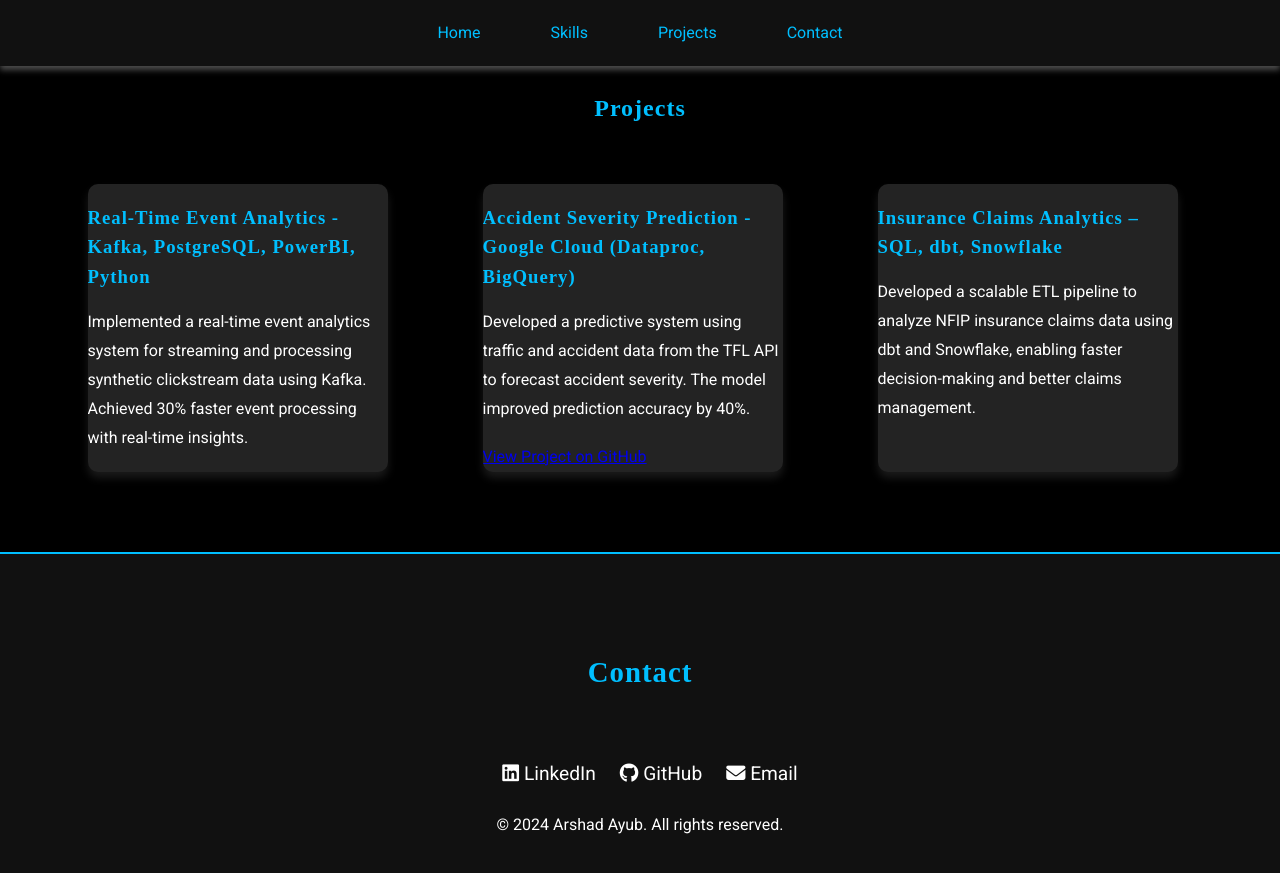
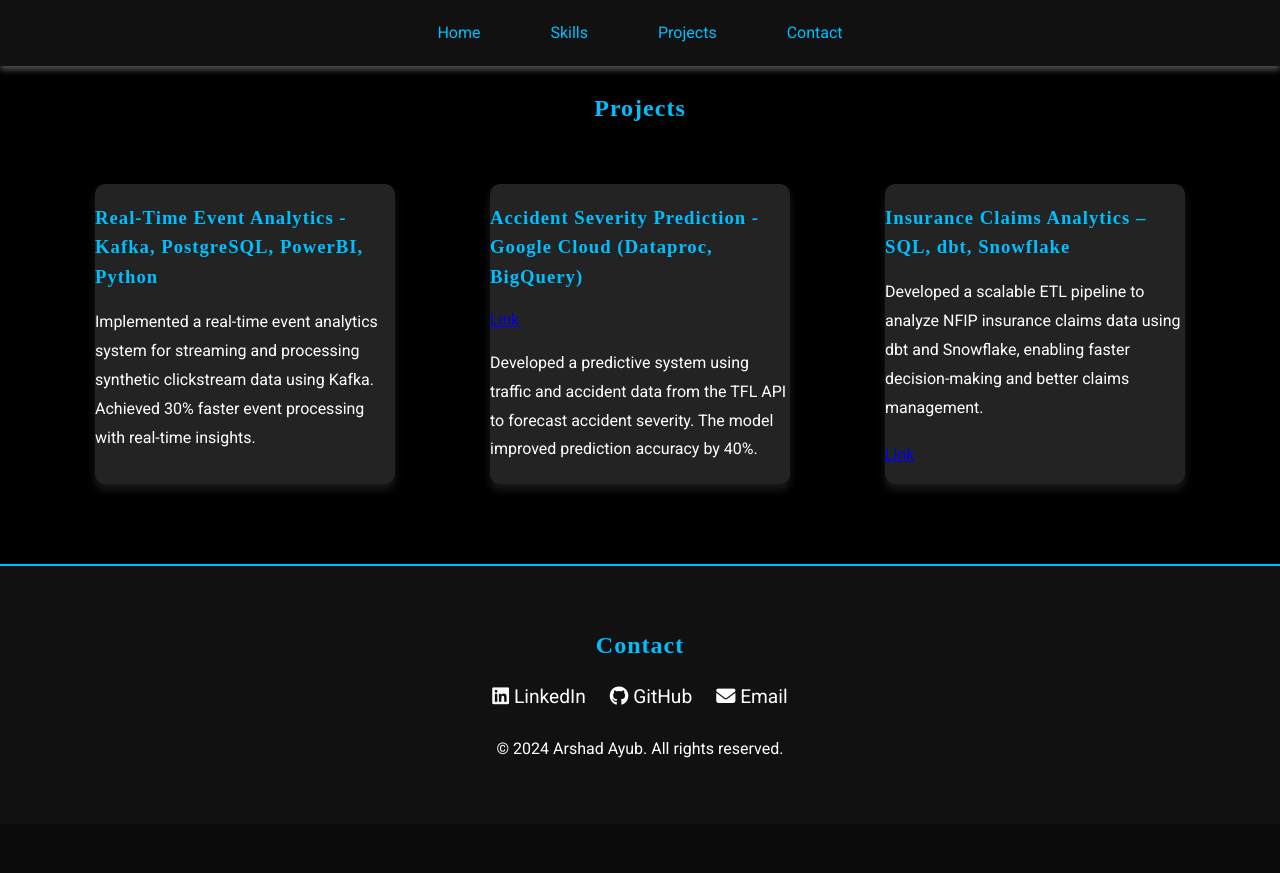
Before and after one commit to arshadsm/arshadsm.github.io, a Jekyll site: the page built from README.md, in a window 1280 px wide and 900 px high, scrolled down 1137 px. Shown: the top 873 px of the window. Built offline with Jekyll 4.4.1, drawn with Linux system fonts in a browser that asks for light colours; our own code applies the rules of GitHub Pages for plain Markdown files; after the commit the page ends 1961 px from its top, so only the background shows below that.

Commit message:
Update default.html

```diff
--- a/_layouts/default.html
+++ b/_layouts/default.html
@@ -98,10 +98,8 @@
         <figure class="portfolio-item">
             <figcaption>
                 <h3>Accident Severity Prediction - Google Cloud (Dataproc, BigQuery)</h3>
+              <a href="https://github.com/arshadsm/accidentstats" target="_blank">Link</a>
                 <p>Developed a predictive system using traffic and accident data from the TFL API to forecast accident severity. The model improved prediction accuracy by 40%.</p>
-                <a href="https://github.com/arshadsm/accidentstats" target="_blank" class="project-link">
-                    View Project on GitHub
-                </a>
             </figcaption>
         </figure>
 
@@ -109,7 +107,7 @@
             <figcaption>
                 <h3>Insurance Claims Analytics – SQL, dbt, Snowflake</h3>
                 <p>Developed a scalable ETL pipeline to analyze NFIP insurance claims data using dbt and Snowflake, enabling faster decision-making and better claims management.</p>
-                <a href="https://github.com/arshadsm/realtimeanalytics" target="_blank" class="project-link">
+                <a href="https://github.com/arshadsm/realtimeanalytics" target="_blank">Link</a>
             </figcaption>
         </figure>
     </div>
```
